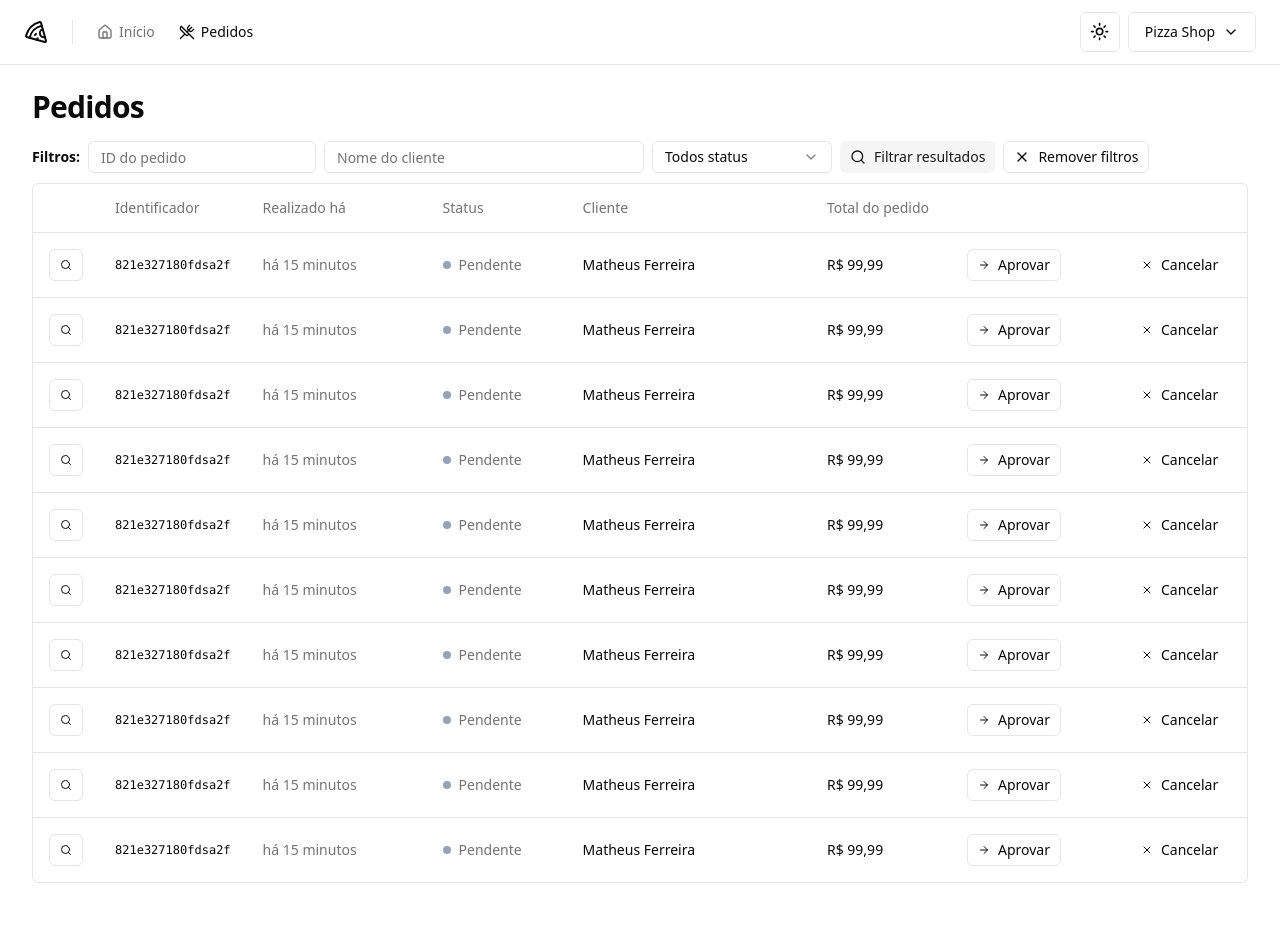
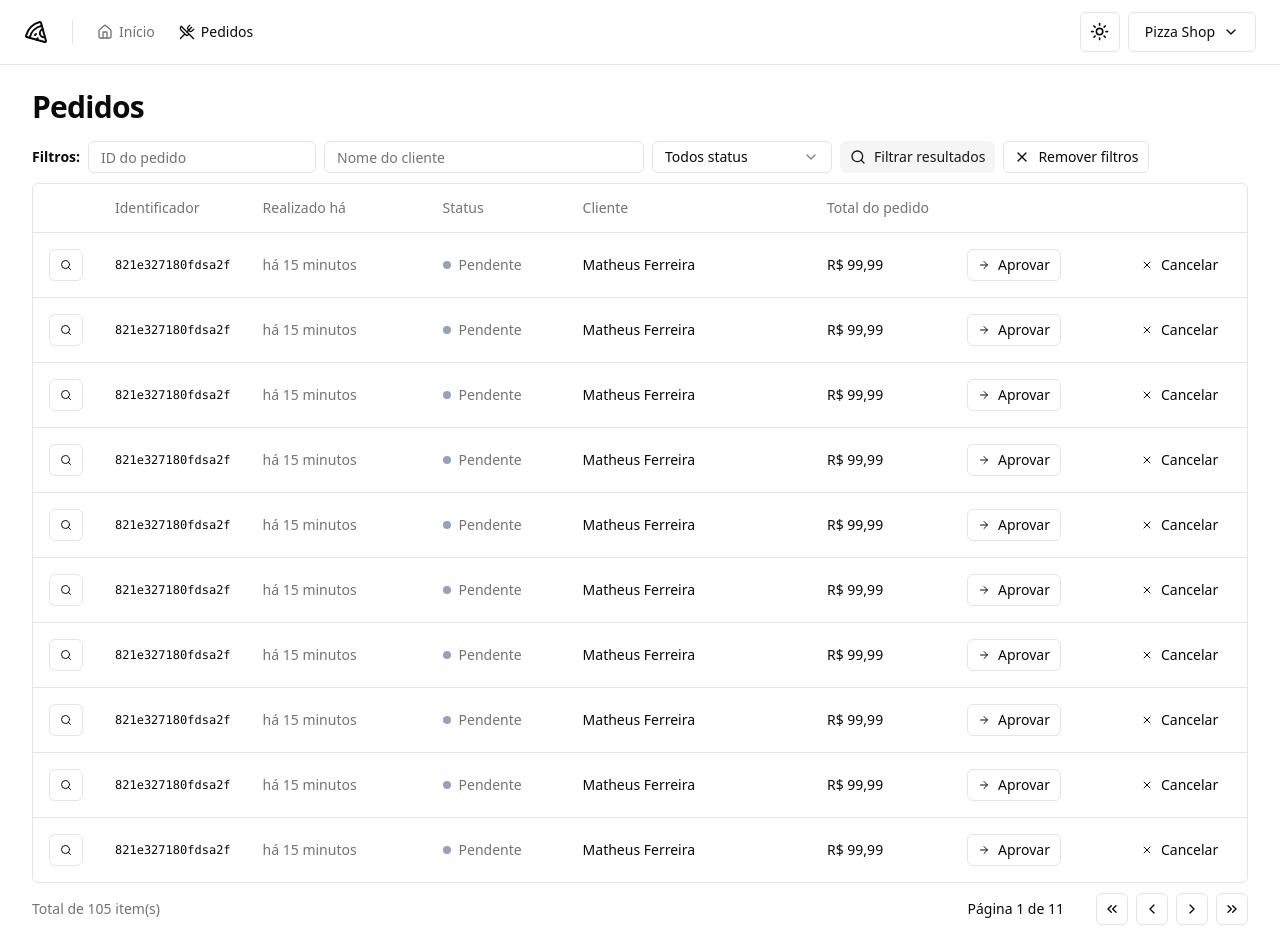
Before and after one commit to ledoctah/mba-pizza-shop, a React (Vite) app: page /orders in a window 1280 px wide. Shown: the top 952 px of the page. Before the commit the page ends 915 px from the top, so only its background shows below. Built offline with nearby package versions, Linux system fonts and the light colour scheme.

Commit message:
feat: add pagination component

```diff
--- /dev/null
+++ b/src/components/pagination.tsx
@@ -0,0 +1,70 @@
+import {
+  ChevronLeft,
+  ChevronRight,
+  ChevronsLeft,
+  ChevronsRight,
+} from 'lucide-react';
+
+import { Button } from './ui/button';
+
+export interface PaginationProps {
+  pageIndex: number;
+  totalCount: number;
+  perPage: number;
+}
+
+export function Pagination({
+  pageIndex,
+  perPage,
+  totalCount,
+}: PaginationProps) {
+  const pages = Math.ceil(totalCount / perPage) || 1;
+
+  return (
+    <div className="flex items-center justify-between">
+      <span className="text-sm text-muted-foreground">
+        Total de {totalCount} item(s)
+      </span>
+
+      <div className="flex items-center gap-6 lg:gap-8">
+        <div className="text-sm font-medium">
+          Página {pageIndex + 1} de {pages}
+        </div>
+
+        <div className="flex items-center gap-2">
+          <Button
+            aria-label="Primeira página"
+            variant="outline"
+            className="h-8 w-8 p-0"
+          >
+            <ChevronsLeft className="h-4 w-4"></ChevronsLeft>
+          </Button>
+
+          <Button
+            aria-label="Página anterior"
+            variant="outline"
+            className="h-8 w-8 p-0"
+          >
+            <ChevronLeft className="h-4 w-4"></ChevronLeft>
+          </Button>
+
+          <Button
+            aria-label="Próxima página"
+            variant="outline"
+            className="h-8 w-8 p-0"
+          >
+            <ChevronRight className="h-4 w-4"></ChevronRight>
+          </Button>
+
+          <Button
+            aria-label="Última página"
+            variant="outline"
+            className="h-8 w-8 p-0"
+          >
+            <ChevronsRight className="h-4 w-4"></ChevronsRight>
+          </Button>
+        </div>
+      </div>
+    </div>
+  );
+}
--- a/src/pages/app/orders/orders.tsx
+++ b/src/pages/app/orders/orders.tsx
@@ -1,5 +1,6 @@
 import { Helmet } from 'react-helmet-async';
 
+import { Pagination } from '@/components/pagination';
 import {
   Table,
   TableBody,
@@ -18,7 +19,6 @@
 
       <div className="flex flex-col gap-4">
         <h1 className="text-3xl font-bold tracking-tight">Pedidos</h1>
-      </div>
 
         <div className="space-y-2.5">
           <OrderTableFilters />
@@ -45,6 +45,9 @@
               </TableBody>
             </Table>
           </div>
+
+          <Pagination pageIndex={0} totalCount={105} perPage={10} />
+        </div>
       </div>
     </>
   );
```
Lines whose indentation alone changed are shown as unchanged.
